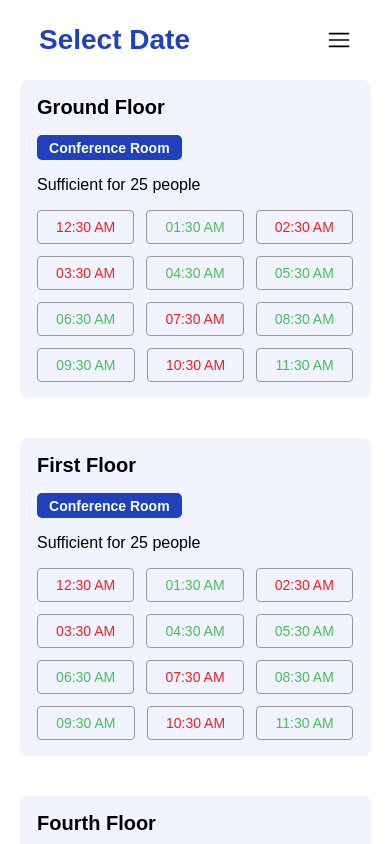
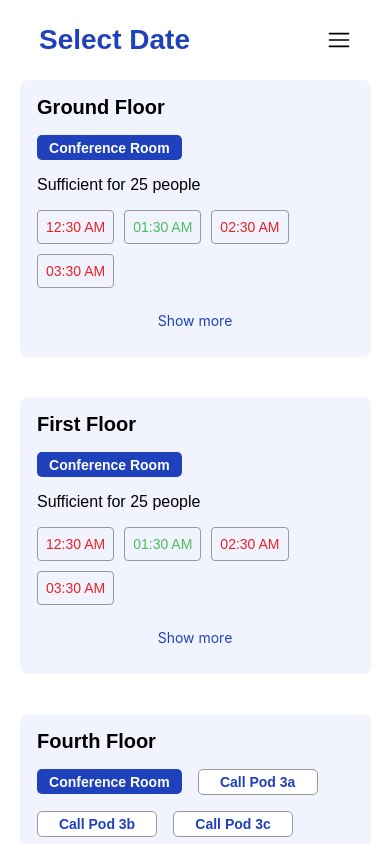
Before and after one commit to manoj8374/Cabin-Booking, a React (Create React App) app in the folder my-app/: page / in a window 390 px wide. Shown: the top 844 px of the page. Built offline with nearby package versions, Linux system fonts and the light colour scheme.

Commit message:
Added a feature where user can select time slots in the home page

```diff
--- /dev/null
+++ b/my-app/src/components/ButtonTimeSlot/index.tsx
@@ -0,0 +1,21 @@
+import {ButtonTimeSlot} from '../TimeSlots/timeSlotsStyled'
+
+interface TimeSlotsObj{
+    start_date: string,
+    end_date: string,
+    availability: boolean,
+    time_string: string
+}
+interface TimeSlotProps{
+    timeSlot: TimeSlotsObj,
+    isSelected: boolean,
+    handleToggleSelect: (timeString: string) => void
+}
+
+const ButtonTimeSlotComponent: React.FC<TimeSlotProps> = ({timeSlot, isSelected, handleToggleSelect})=>{
+    return(
+        <ButtonTimeSlot disabled = {!timeSlot.availability} onClick = {()=> handleToggleSelect(timeSlot.time_string)} isavailable = {timeSlot.availability} selected = {isSelected}>{timeSlot.time_string}</ButtonTimeSlot>
+    )
+}
+
+export default ButtonTimeSlotComponent
--- a/my-app/src/components/TimeSlots/index.tsx
+++ b/my-app/src/components/TimeSlots/index.tsx
@@ -1,6 +1,7 @@
 //get start and end date from global state. get cabin id from props and get time slots from api
 import {useEffect, useState} from 'react'
-import {TimeSlotsContainer, ButtonTimeSlot} from './timeSlotsStyled'
+import {TimeSlotsContainer, ButtonTimeSlot, TimeSlotsSubContainer, MobileViewMoreContainer, SubmitTimeSlotsButton} from './timeSlotsStyled'
+import ButtonTimeSlotComponent from '../ButtonTimeSlot'
 
 interface TimeSlotsProps{
     cabinId: string
@@ -292,10 +293,12 @@ const sampleTimeSlotsData: TimeSlotsInterface[] = [
   ]
 
 const TimeSlots: React.FC<TimeSlotsProps> = ({cabinId})=>{
-    console.log(cabinId, "pichihih iasdfi")
     const [timeSlots, setTimeSlots] = useState<TimeSlotsObj[]>()
+    const [showAllSlots, setShowAllSlots] = useState(false)
+    const [isMobile, setIsMobile] = useState(false)
+    const [selectedSlots, setSelectedSlots] = useState<string[]>([])
+
     useEffect(()=>{
-        console.log("qwerty")
         const fetchCabinDetails = async ()=>{
             //instead of a promise make an api call here
             const getTimeSlots = new Promise((resolve, reject)=>{
@@ -323,13 +326,42 @@ const TimeSlots: React.FC<TimeSlotsProps> = ({cabinId})=>{
         }
 
         fetchCabinDetails()
+
+        const handleResize = () => {
+          setIsMobile(window.innerWidth <= 768);
+        };
+
+        handleResize();
+        window.addEventListener('resize', handleResize);
+
+        return () => {
+          window.removeEventListener('resize', handleResize);
+        };
+
     },[cabinId])
+
+    const handleToggleSelect = (timeString: string)=>{
+      if(selectedSlots.includes(timeString)){
+        setSelectedSlots(selectedSlots.filter((time)=> time !== timeString))
+      }else{
+        setSelectedSlots([...selectedSlots, timeString])
+      }
+    }
 
     return (
         <TimeSlotsContainer>
-            {timeSlots?.map((timeSlot)=>(
-                <ButtonTimeSlot isavailable = {timeSlot.availability}>{timeSlot.time_string}</ButtonTimeSlot>
-            ))}
+            <TimeSlotsSubContainer>
+              {timeSlots?.slice(0, showAllSlots || !isMobile ? timeSlots?.length : 4).map((timeSlot)=>(
+
+                  <ButtonTimeSlotComponent key = {timeSlot.time_string} handleToggleSelect={handleToggleSelect} timeSlot = {timeSlot} isSelected={selectedSlots.includes(timeSlot.time_string)}/>
+              ))}
+              {/* isavailable = {timeSlot.availability} */}
+            </TimeSlotsSubContainer>
+            {isMobile ? <MobileViewMoreContainer>
+              <p onClick={()=>setShowAllSlots(!showAllSlots)}>{showAllSlots ? "Show less" : "Show more"}</p>
+              {selectedSlots.length > 0 && <SubmitTimeSlotsButton>Submit</SubmitTimeSlotsButton>}
+            </MobileViewMoreContainer>: null}
+
         </TimeSlotsContainer>
     )
 }
--- a/my-app/src/components/TimeSlots/timeSlotsStyled.tsx
+++ b/my-app/src/components/TimeSlots/timeSlotsStyled.tsx
@@ -4,16 +4,56 @@ export const TimeSlotsContainer = styled.ul`
     padding: 0px;
     display: flex;
     gap: 12px;
-    flex-wrap: wrap;
+    flex-direction: column;
 `
 
-export const ButtonTimeSlot = styled.button<{isavailable:boolean}>`
+interface ButtonTimeSlotContext {
+    isavailable: boolean;
+    selected: boolean;
+  }
+
+export const ButtonTimeSlot = styled.button<ButtonTimeSlotContext>`
     background-color: transparent;
     border: 1px solid #999999;
+    border-color: ${({isavailable, selected})=> selected ? "#4ABD5D" : isavailable ? "#999999" : "#999999"};
     border-radius: 4px;
     padding: 8px;
-    flex-grow: 1;
     cursor: pointer;
-    color: ${({isavailable})=> isavailable ? "#4ABD5D" : "#E72323"};
+    color: ${({isavailable, selected})=> selected ? "#FFFFFF" : isavailable ? "#4ABD5D" : "#E72323"};
     font-size: 14px;
+    background-color: ${({selected})=> selected ? "#4ABD5D" : "transparent"};
 `
+
+export const TimeSlotsSubContainer = styled.div`
+    padding: 0px;
+    display: flex;
+    gap: 12px;
+    flex-wrap: wrap;
+
+    @media (max-width: 420px) {
+        gap: 10px;
+    }
+`
+
+export const MobileViewMoreContainer = styled.div`
+    display: flex;
+    justify-content: center;
+    align-items: center;
+    font-size: 14px;
+    color: #1F41BB;
+    cursor: pointer;
+    margin-top: 12px;
+    margin-bottom: 12px;
+    gap: 40px;
+`
+
+export const SubmitTimeSlotsButton = styled.button`
+    background-color: #1F41BB;
+    color: #FFFFFF;
+    border-radius: 4px;
+    padding: 8px;
+    border: none;
+    cursor: pointer;
+    font-size: 14px;
+    align-self: flex-end;
+`
```
